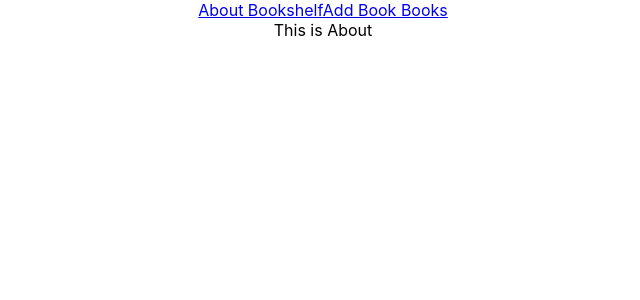
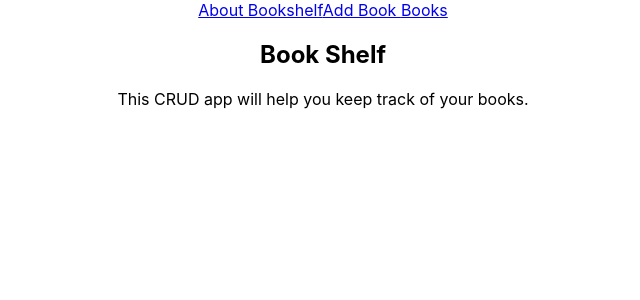
Before and after one commit to greensharpie/BookShelf, a React (Create React App) app in the folder client/: page /about in a window 1280 px wide. Shown: the top 300 px of the page, without its empty margins (317-957 px from the left). Built offline with nearby package versions, Linux system fonts and the light colour scheme; the HTML template or start-up script is replaced by a standard one.

Commit message:
minor div updates

```diff
--- a/client/src/components/About.jsx
+++ b/client/src/components/About.jsx
@@ -1,8 +1,13 @@
-import React from 'react'
+
 
 const About = () => {
   return (
-    <div>This is About</div>
+    <div className="aboutContainer">
+      <div>
+        <h2>Book Shelf</h2>
+        <p>This CRUD app will help you keep track of your books.</p>
+      </div>
+    </div>
   )
 }
 
--- a/client/src/components/AddBook.jsx
+++ b/client/src/components/AddBook.jsx
@@ -47,7 +47,7 @@ const AddBook = () => {
 
 
   return (
-    <div>
+    <div className='addBookContainer'>
       <form onSubmit={handleSubmit}>
         <label htmlFor='name'>Name: </label>
         <input
--- a/client/src/components/Book.jsx
+++ b/client/src/components/Book.jsx
@@ -13,7 +13,7 @@ const Book = (props) => {
     }
   }
   return (
-    <div>
+    <div className='bookContainer'>
       <img src={image} alt={name} />
       <article>By {author} </article>
       <h3>{name}</h3>
--- a/client/src/components/BookDetail.jsx
+++ b/client/src/components/BookDetail.jsx
@@ -58,7 +58,7 @@ const BookDetail = () => {
 
 
   return (
-    <div>
+    <div className='formContainer'>
       {input && <form onSubmit={handleSubmit}>
         <label htmlFor='name'>Name: </label>
         <input
--- a/client/src/components/Books.jsx
+++ b/client/src/components/Books.jsx
@@ -28,7 +28,7 @@ const Books = () => {
 
 
   return (
-    <><div>All Books</div><ul>
+    <><div className='booksContainer'>All Books</div><ul>
       {book && book.map((book, i) => (
         <div className='book' key= {i}>
           <Book book= {book} />
```
